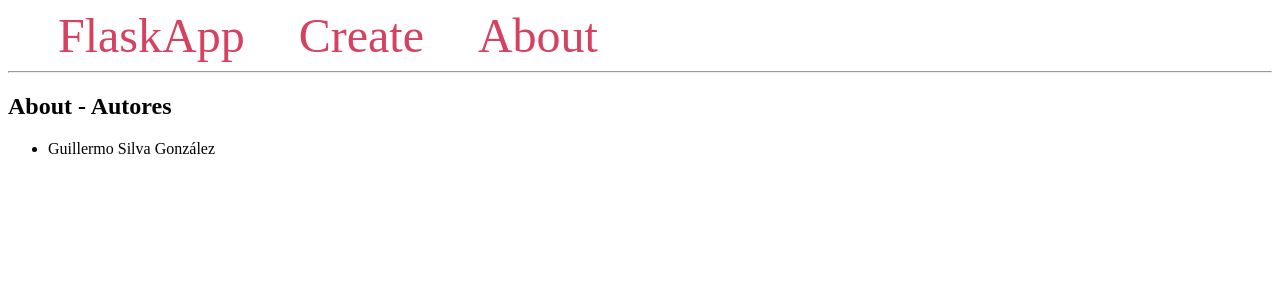
After one commit to alu0101566177/Practica_9_ADBD, a Flask app: page /about in a window 1280 px wide. The commit adds this page. Shown: the top 300 px of the page. Run offline with Flask 3, Linux system fonts and the light colour scheme; some libraries are stand-ins or nearby versions.

Commit message:
Add .gitignore, images, and enhance error handling in app.py
- Created .gitignore to exclude __pycache__ directory.
- Added images: about_html.png, about_route.png, and better_index_route.png.
- Improved error handling in the index route of app.py with logging and connection management.
- Created about.html template and updated base.html to link to the about page.

```diff
--- a/src/app.py
+++ b/src/app.py
@@ -1,6 +1,7 @@
 import os
 import psycopg2
 from flask import Flask, render_template, request, url_for, redirect
+import logging
 
 app = Flask(__name__)
 
@@ -14,13 +15,37 @@ def get_db_connection():
 
 @app.route('/')
 def index():
-    conn = get_db_connection()
-    cur = conn.cursor()
-    cur.execute('SELECT * FROM books;')
-    books = cur.fetchall()
-    cur.close()
-    conn.close()
-    return render_template('index.html', books=books)
+    conn = None
+    try:
+        # 1. Intentar establecer conexión
+        conn = get_db_connection()
+        cur = conn.cursor()
+
+        # 2. Ejecutar la consulta
+        cur.execute('SELECT * FROM books;')
+        books = cur.fetchall()
+
+        # 3. Limpiar cursor
+        cur.close()
+        return render_template('index.html', books=books)
+
+    except Exception as e:
+        # Registrar el error real en la consola/log para el desarrollador
+        logging.error(f"Error al acceder a la base de datos: {e}")
+
+        # Opcional: Enviar un mensaje de error a la interfaz (requiere flash en Flask)
+        # flash("No se pudieron cargar los libros en este momento.")
+
+        return render_template('index.html', books=[], error="Error de conexión")
+
+    finally:
+        # 4. Asegurar que la conexión se cierre SIEMPRE, haya error o no
+        if conn is not None:
+            conn.close()
+
+@app.route('/about')
+def about():
+    return render_template('about.html')
 
 @app.route('/create/', methods=('GET', 'POST'))
 def create():
--- /dev/null
+++ b/src/templates/about.html
@@ -0,0 +1,10 @@
+{% extends 'base.html' %}
+
+{% block content %}
+  <article>
+    <h1>About - Autores</h1>
+    <ul>
+      <li>Guillermo Silva González</li>
+    </ul>
+  </article>
+{% endblock %}
--- a/src/templates/base.html
+++ b/src/templates/base.html
@@ -28,7 +28,7 @@
     <nav>
         <a href="{{ url_for('index') }}">FlaskApp</a>
         <a href="{{ url_for('create') }}">Create</a>
-        <a href="#">About</a>
+        <a href="{{ url_for('about') }}">About</a>
     </nav>
     <hr>
     <div class="content">
```
Also changed, not shown: images/about_html.png (added), images/about_route.png (added), images/better_index_route.png (added), 1 other file.
